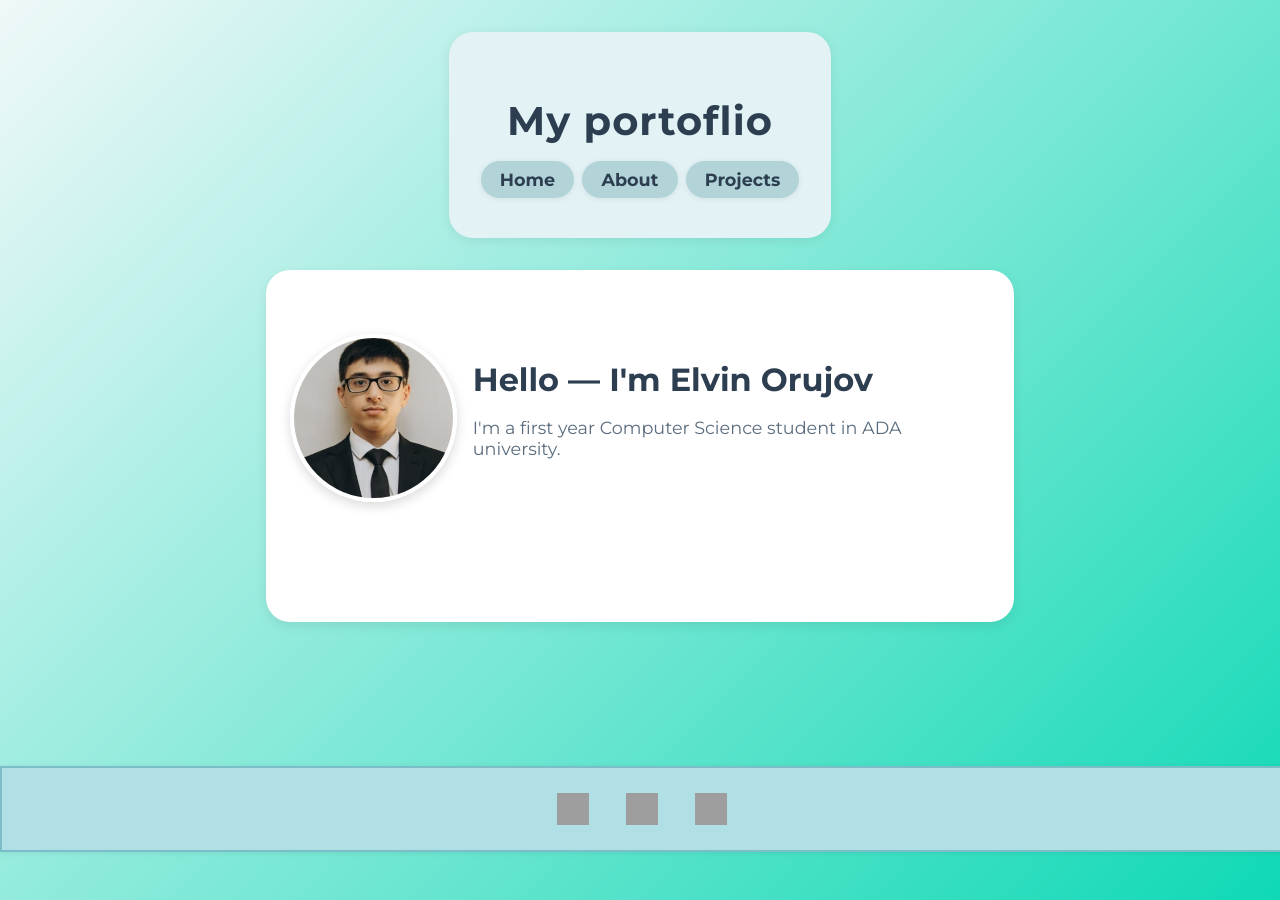
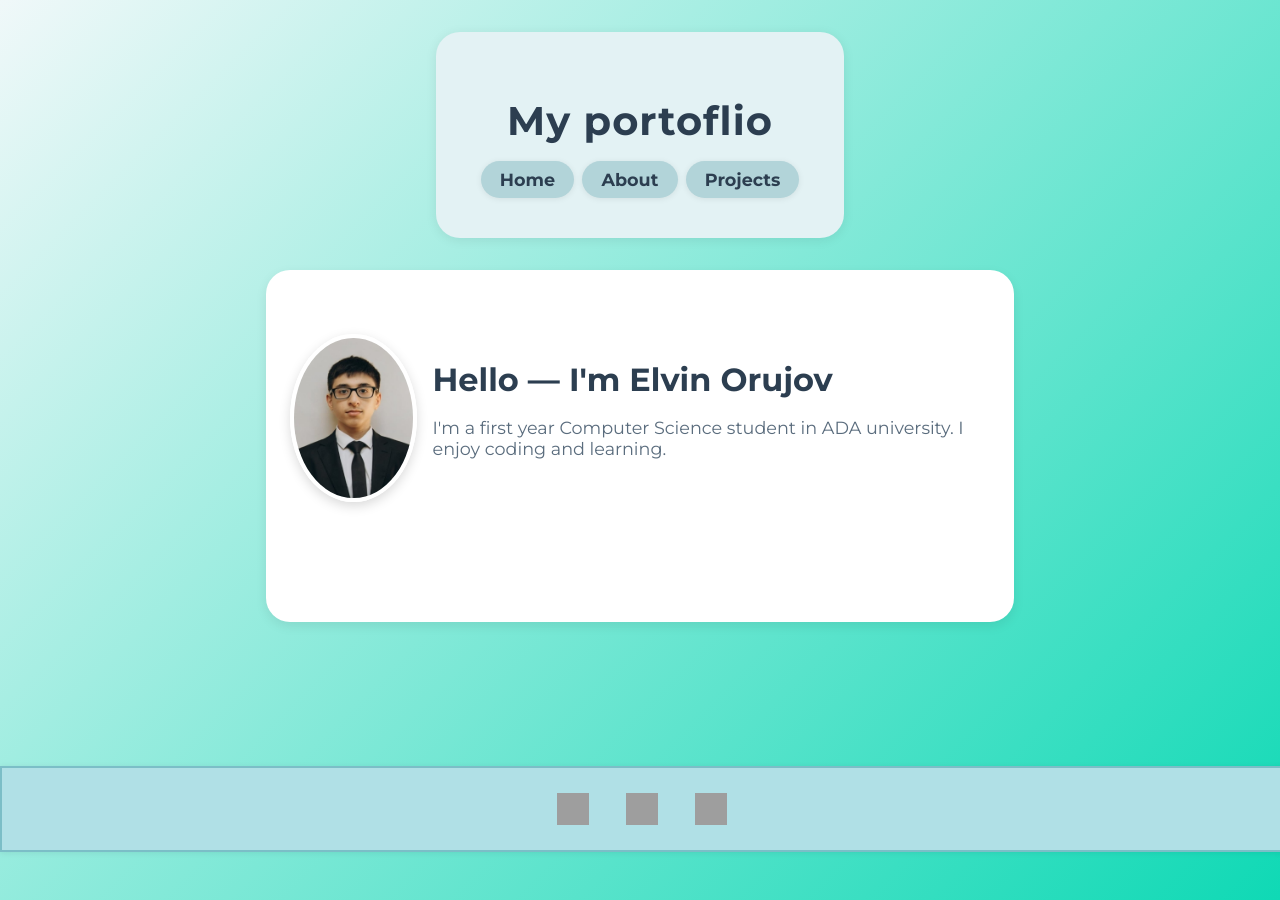
Before and after one commit to El-wino/site1101-portfolio, a Jekyll site: the page built from index.markdown, in a window 1280 px wide. Built offline with Jekyll 4.4.1, drawn with Linux system fonts in a browser that asks for light colours; grey boxes are pictures that could not be loaded.

Commit message:
Fix mobile bug 4

```diff
--- a/assets/main.css
+++ b/assets/main.css
@@ -76,6 +76,8 @@ nav a:hover {
   align-items: center;
   max-width: 700px;
   margin: 1rem auto 0 auto;
+  padding: 0 1vw;
+  box-sizing: border-box;
 }
 .nav-left {
   order: 1;
@@ -212,6 +214,7 @@ footer a:hover {
   }
   .nav-justified {
     max-width: 98vw;
-    padding: 0 0.5rem;
+    padding: 0 2vw;
+    box-sizing: border-box;
   }
 }
--- a/index.markdown
+++ b/index.markdown
@@ -32,6 +32,6 @@ layout: home
 
   <div class="profile-bio">
     <h1>Hello — I'm Elvin Orujov</h1>
-    <p>I'm a first year Computer Science student in ADA university.</p>
+    <p>I'm a first year Computer Science student in ADA university. I enjoy coding and learning.</p>
   </div>
 </section>
```
